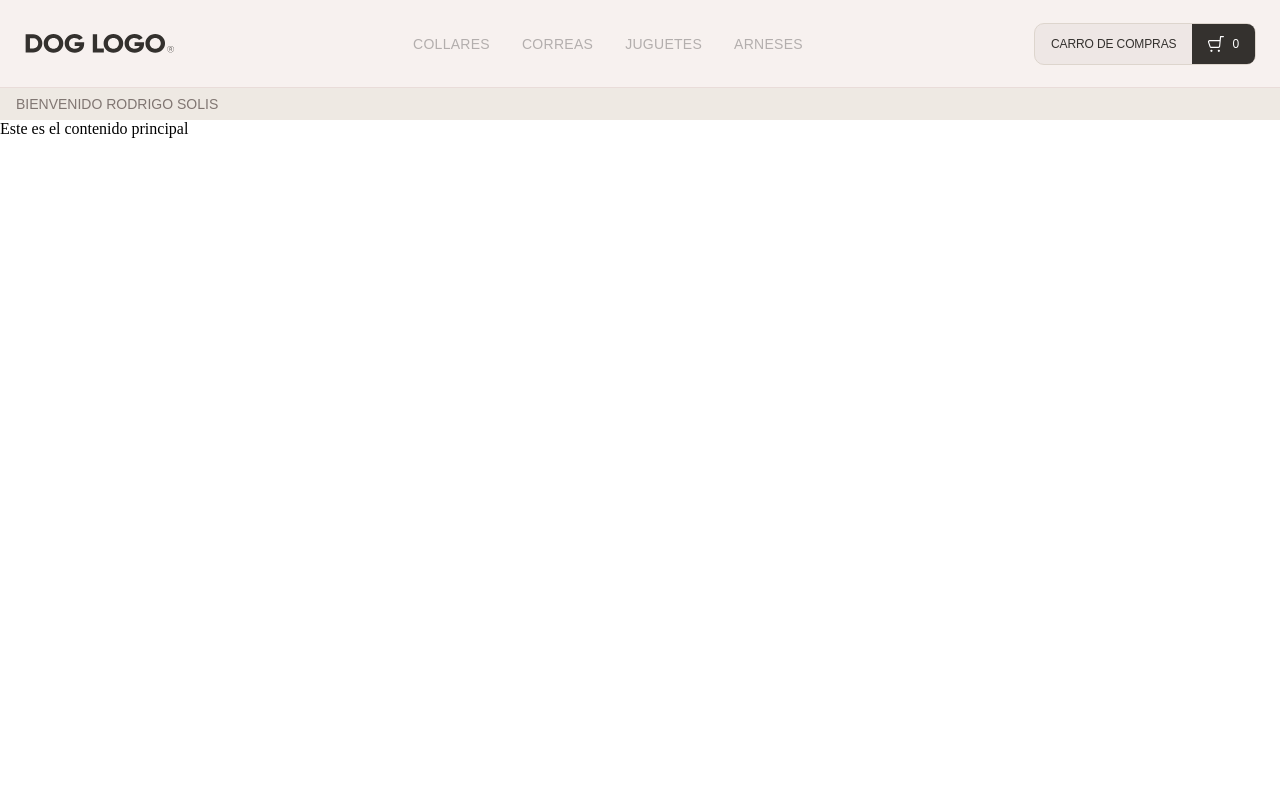
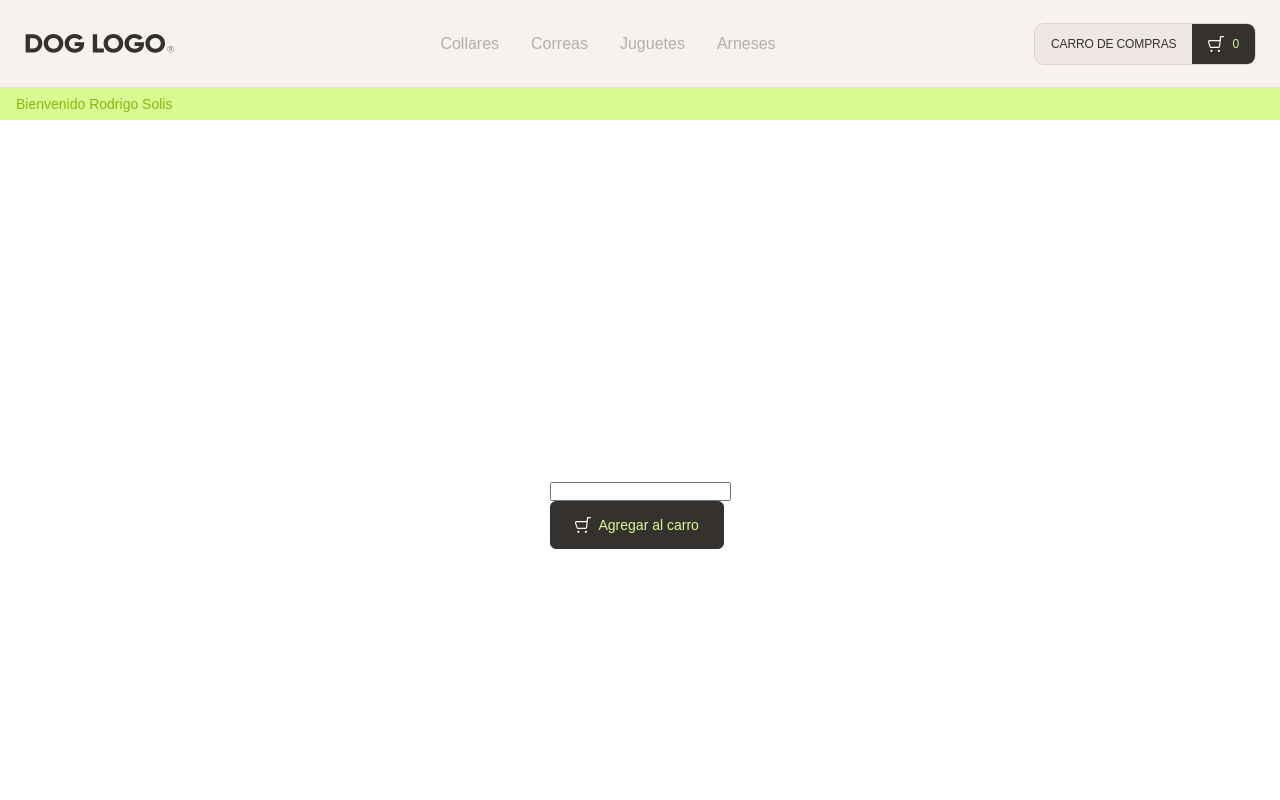
Before and after one commit to roddsolis/dog-ecommerce, a React (Create React App) app: page / in a window 1280 px wide. Shown: the top 800 px of the page. Built offline with nearby package versions, Linux system fonts and the light colour scheme.

Commit message:
se hizo una mejora general y se incluye eÃl componente de item count

```diff
--- a/src/Componentes/Button.js
+++ b/src/Componentes/Button.js
@@ -1,8 +1,14 @@
 import './styles/button.css'
+import Icon from'../img/Cart-icon-normal.svg'
 
 function Button ()  {
+
+const hacerLog = () => {
+    console.log(hacerLog)
+}
+
     return(
-        <button>comprar</button>
+        <button onClick={hacerLog} ><img src={Icon} alt="cart-logo" width="16px"/> Agregar al carro </button>
     )
 }
 export default Button
--- a/src/Componentes/CartWidget.js
+++ b/src/Componentes/CartWidget.js
@@ -1,5 +1,5 @@
 import './styles/cartwidget.css'
-import Icon from'../img/Cart-icon.svg'
+import Icon from'../img/Cart-icon-normal.svg'
 
 
 function CartWidget () {
--- /dev/null
+++ b/src/Componentes/ItemCount.js
@@ -0,0 +1,13 @@
+import Button from "./Button";
+
+
+function ItemCount() {
+    return (
+        <div>
+            <input type="number" />
+            <Button/>
+        </div>
+    )
+}
+
+export default ItemCount
--- a/src/Componentes/ItemListContainer.js
+++ b/src/Componentes/ItemListContainer.js
@@ -1,4 +1,5 @@
 import './styles/item-list-container.css'
+
 
 function ItemListContainer (greeting) {
 
--- a/src/Componentes/Main.js
+++ b/src/Componentes/Main.js
@@ -1,10 +1,12 @@
 import './styles/main.css'
+import ItemCount from './ItemCount'
 
 
 function Main () {
     return(
         <main>
-            <p>Este es el contenido principal</p>
+            <ItemCount/>
+            {/* <p>Este es el contenido principal</p> */}
         </main>
     )
 }
--- a/src/Componentes/styles/button.css
+++ b/src/Componentes/styles/button.css
@@ -4,24 +4,26 @@ button{
     height: 48px;
     padding: 16px 24px;
     background-color: #34312e;
-    color: rgb(255, 255, 255);
+    color: #dbfa92;
     border-radius: 6px;
-    border: none;
+    border: 1px solid  #34312e;
     font-family: 'DM Sans', sans-serif;
-    font-weight: 600;
-    font-size: 12px;
+    font-weight: 500;
+    font-size: 14px;
     transition: 0.2s;
     shape-rendering:geometricPrecision;
     text-rendering: optimizeLegibility;
     display: flex;
     justify-content: center;
     align-items: center;
-    text-transform: uppercase;
-    letter-spacing: 0.02em;
+    /* text-transform: uppercase; */
+    /* letter-spacing: 0.02em; */
 }
 
 button:hover{
-    background-color: #181716;
+    background-color: #dbfa92;
+    color: #34312e;
+    border: 1px solid #a8d63b;
 
 
 }
--- a/src/Componentes/styles/cartwidget.css
+++ b/src/Componentes/styles/cartwidget.css
@@ -24,7 +24,7 @@ img{
 
 .cart-number{
     background-color: #34312e;
-    color: #fff;
+    color: #dbfa92;
     width:max-content;
     height: 40px;
     padding:16px;
--- a/src/Componentes/styles/item-list-container.css
+++ b/src/Componentes/styles/item-list-container.css
@@ -1,11 +1,11 @@
 .container-greeting{
-    background-color: #eee9e3;
+    background-color: #dbfa92;
     height: 4vh;
-    color: #807672;
+    color: #86b811;
     font-family: 'DM Sans', sans-serif;
     font-weight: 200;
     font-size: 14px;
-    text-transform: uppercase;
+    /* text-transform: uppercase; */
     display: flex;
     align-items: center;
     padding: 16px;
--- a/src/Componentes/styles/main.css
+++ b/src/Componentes/styles/main.css
@@ -1,4 +1,12 @@
 main{
     height: 790px;
     background-color: rgb(255, 255, 255);
+    display: flex;
+    align-items: center;
+    justify-content: center ;
+    /* display: grid;
+    grid-template-columns: repeat(12, 1fr);
+    column-gap: 16px;
+    align-items: center; */
+
 }
--- a/src/Componentes/styles/navbar.css
+++ b/src/Componentes/styles/navbar.css
@@ -8,9 +8,7 @@ header{
     padding: 8px 24px;
     border-bottom: 1px solid #e9dcd9;
     font-family: 'DM Sans', sans-serif;
-    font-size: 14px;
-    letter-spacing: 0.02em;
-
+    font-size: 16px;
 }
 
 nav{
@@ -26,12 +24,12 @@ a{
     color:  #b3aead;
     padding: 0px 16px;
     transition: 0.2s ease-in-out;
-    text-transform: uppercase;
+    /* text-transform: uppercase; */
 }
 
 a:hover{
     text-decoration:none;
     color:#34312e;
     transition: 0.2s ease-in-out;
-    text-transform: uppercase;
+    /* text-transform: uppercase; */
 }
```
Also changed, not shown: src/img/Cart-icon-normal.svg (renamed from src/img/Cart-icon.svg).
